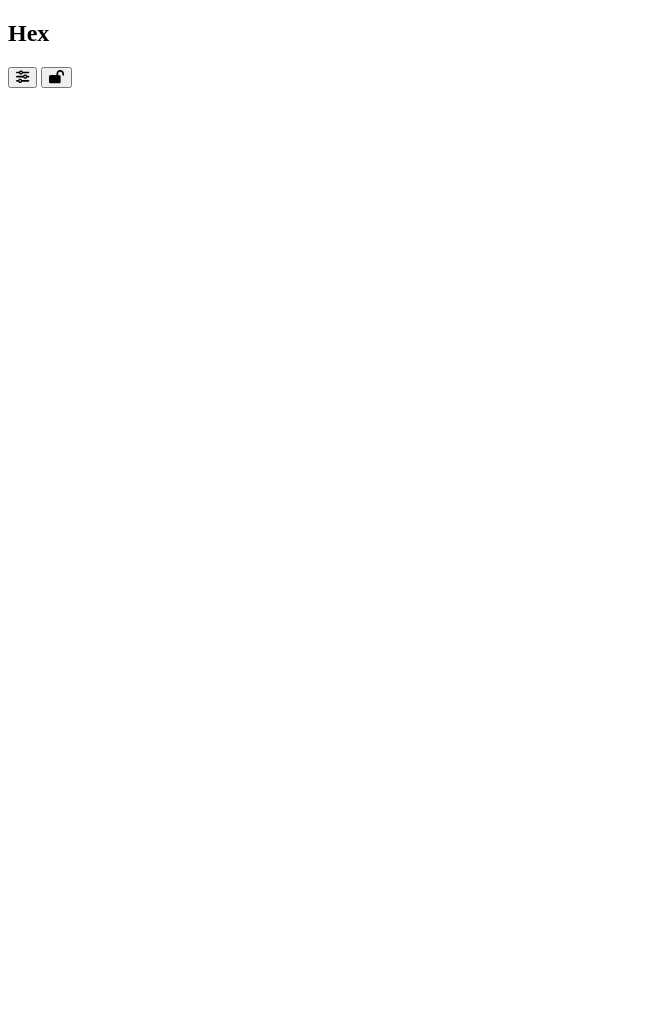
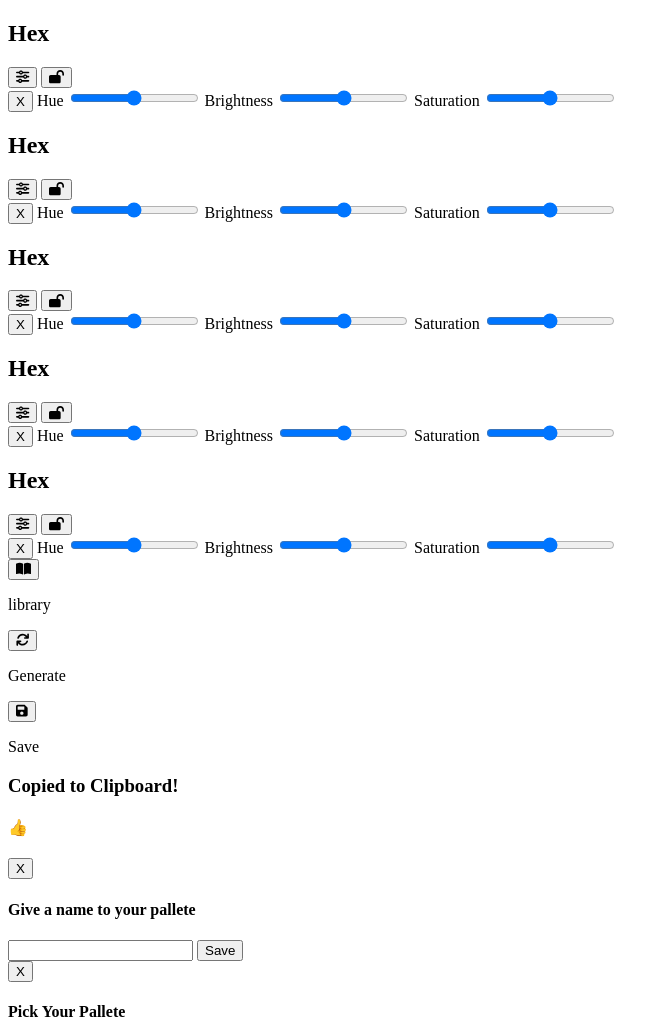
Before and after one commit to asasalcido14/coolersProject, a plain HTML site: page index.html in a window 1280 px wide. Shown: the whole page, without its empty margins (0-669 px from the left). Before the commit the page ends 800 px from the top, so only its background shows below. Drawn offline with Linux system fonts and the light colour scheme.

Commit message:
update index.html
Add sliders, panels, copy/save/library containers

```diff
--- a/index.html
+++ b/index.html
@@ -13,6 +13,7 @@
 	</head>
 	<body>
 		<div class="colors">
+
 			<div class="color">
 				<h2>Hex</h2>
 				<div class="controls">
@@ -23,6 +24,130 @@
 						<i class="fas fa-lock-open"></i>
 					</button>
 				</div>
+				<div class="sliders">
+					<button class="close-adjustment">X</button>
+					<span>Hue</span>
+					<input type="range" min="0" max="360" step="1" name="hue" class="hue-input" data-hue="0"/>
+					<span>Brightness</span>
+					<input type="range" min="0" max="1" step="0.01" name="brightness" class="bright-input" data-bright="0"/>
+					<span>Saturation</span>
+					<input type="range" min="0" max="1" step="0.01" name="saturation" class="sat-input" data-sat="0"/>
+				</div>
+			</div>
+			<div class="color">
+				<h2>Hex</h2>
+				<div class="controls">
+					<button class="adjust">
+						<i class="fas fa-sliders-h"></i>
+					</button>
+					<button class="lock">
+						<i class="fas fa-lock-open"></i>
+					</button>
+				</div>
+				<div class="sliders">
+					<button class="close-adjustment">X</button>
+					<span>Hue</span>
+					<input type="range" min="0" max="360" step="1" name="hue" class="hue-input" data-hue="1"/>
+					<span>Brightness</span>
+					<input type="range" min="0" max="1" step="0.01" name="brightness" class="bright-input" data-bright="1"/>
+					<span>Saturation</span>
+					<input type="range" min="0" max="1" step="0.01" name="saturation" class="sat-input" data-sat="1"/>
+				</div>
+			</div>
+			<div class="color">
+				<h2>Hex</h2>
+				<div class="controls">
+					<button class="adjust">
+						<i class="fas fa-sliders-h"></i>
+					</button>
+					<button class="lock">
+						<i class="fas fa-lock-open"></i>
+					</button>
+				</div>
+				<div class="sliders">
+					<button class="close-adjustment">X</button>
+					<span>Hue</span>
+					<input type="range" min="0" max="360" step="1" name="hue" class="hue-input" data-hue="2"/>
+					<span>Brightness</span>
+					<input type="range" min="0" max="1" step="0.01" name="brightness" class="bright-input" data-bright="2"/>
+					<span>Saturation</span>
+					<input type="range" min="0" max="1" step="0.01" name="saturation" class="sat-input" data-sat="2"/>
+				</div>
+			</div>
+			<div class="color">
+				<h2>Hex</h2>
+				<div class="controls">
+					<button class="adjust">
+						<i class="fas fa-sliders-h"></i>
+					</button>
+					<button class="lock">
+						<i class="fas fa-lock-open"></i>
+					</button>
+				</div>
+				<div class="sliders">
+					<button class="close-adjustment">X</button>
+					<span>Hue</span>
+					<input type="range" min="0" max="360" step="1" name="hue" class="hue-input" data-hue="3"/>
+					<span>Brightness</span>
+					<input type="range" min="0" max="1" step="0.01" name="brightness" class="bright-input" data-bright="3"/>
+					<span>Saturation</span>
+					<input type="range" min="0" max="1" step="0.01" name="saturation" class="sat-input" data-sat="3"/>
+				</div>
+			</div>
+			<div class="color">
+				<h2>Hex</h2>
+				<div class="controls">
+					<button class="adjust">
+						<i class="fas fa-sliders-h"></i>
+					</button>
+					<button class="lock">
+						<i class="fas fa-lock-open"></i>
+					</button>
+				</div>
+				<div class="sliders">
+					<button class="close-adjustment">X</button>
+					<span>Hue</span>
+					<input type="range" min="0" max="360" step="1" name="hue" class="hue-input" data-hue="4"/>
+					<span>Brightness</span>
+					<input type="range" min="0" max="1" step="0.01" name="brightness" class="bright-input" data-bright="4"/>
+					<span>Saturation</span>
+					<input type="range" min="0" max="1" step="0.01" name="saturation" class="sat-input" data-sat="4"/>
+				</div>
+			</div>
+
+		</div>
+		<div class="panel">
+			<div class="library-panel">
+				<button class="library"><i class="fas fa-book-open"></i></button>
+				<p>library</p>
+			</div>
+			<div class="generate-panel">
+				<button class="generate"><i class="fas fa-sync"></i></button>
+				<p>Generate</p>
+			</div>
+			<div class="save-panel">
+				<button class="generate"><i class="fas fa-save"></i></button>
+				<p>Save</p>
+			</div>
+		</div>
+		<div class="copy-container">
+			<div class="copy-popup">
+				<h3>Copied to Clipboard!</h3>
+				<h4>&#128077;</h4>
+			</div>
+		</div>
+		<div class="save-container">
+			<div class="save-popup">
+				<button class="close-save">X</button>
+				<h4>Give a name to your pallete</h4>
+				<input type="text" maxlength="35" class="save-name">
+				<button type="submit" class="submit-save">Save</button>
+			</div>
+		</div>
+		<div class="library-container">
+			<div class="library-popup">
+				<button class="close-library">X</button>
+				<h4>Pick Your Pallete</h4>
 			</div>
 		</div>
 		<script
```
